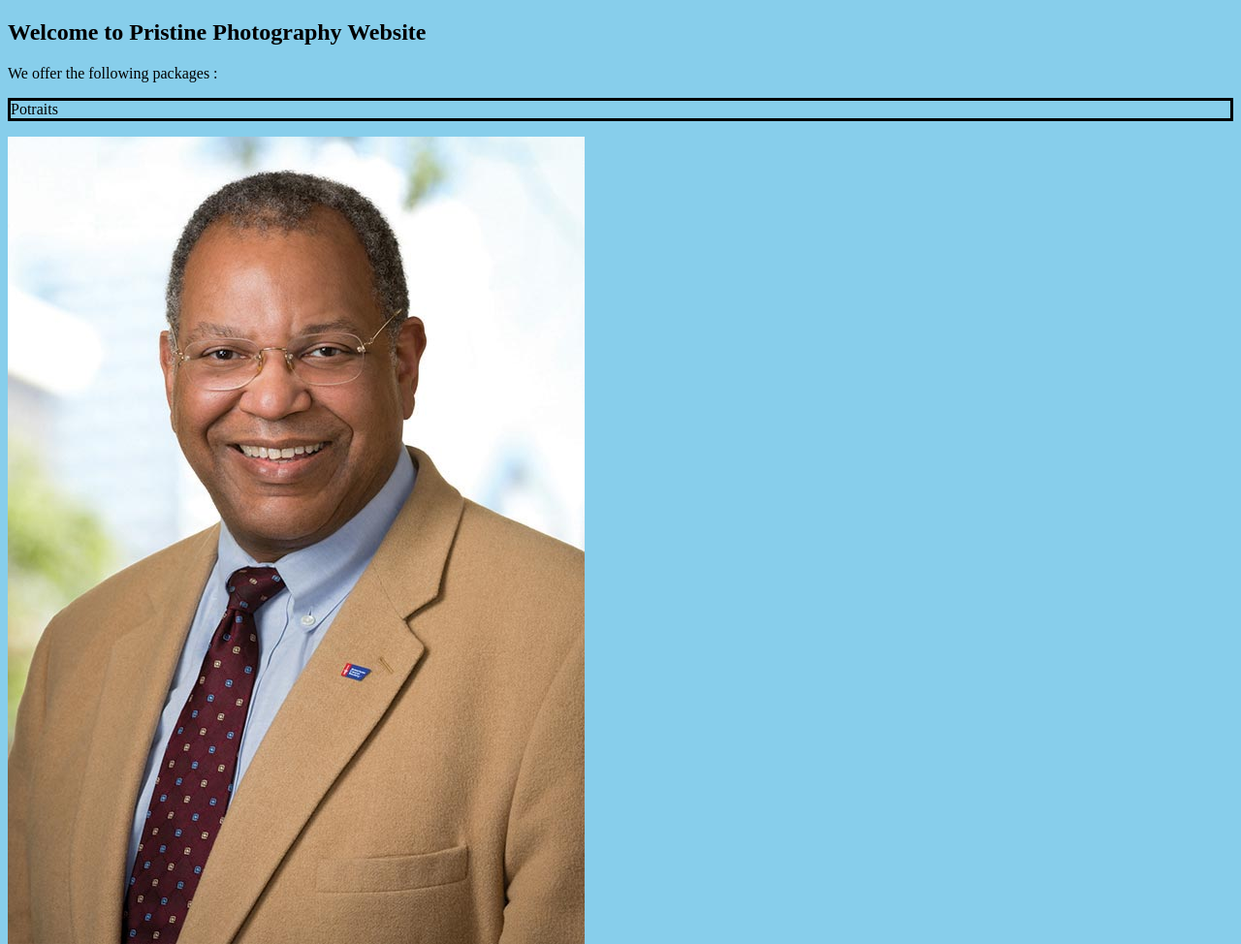
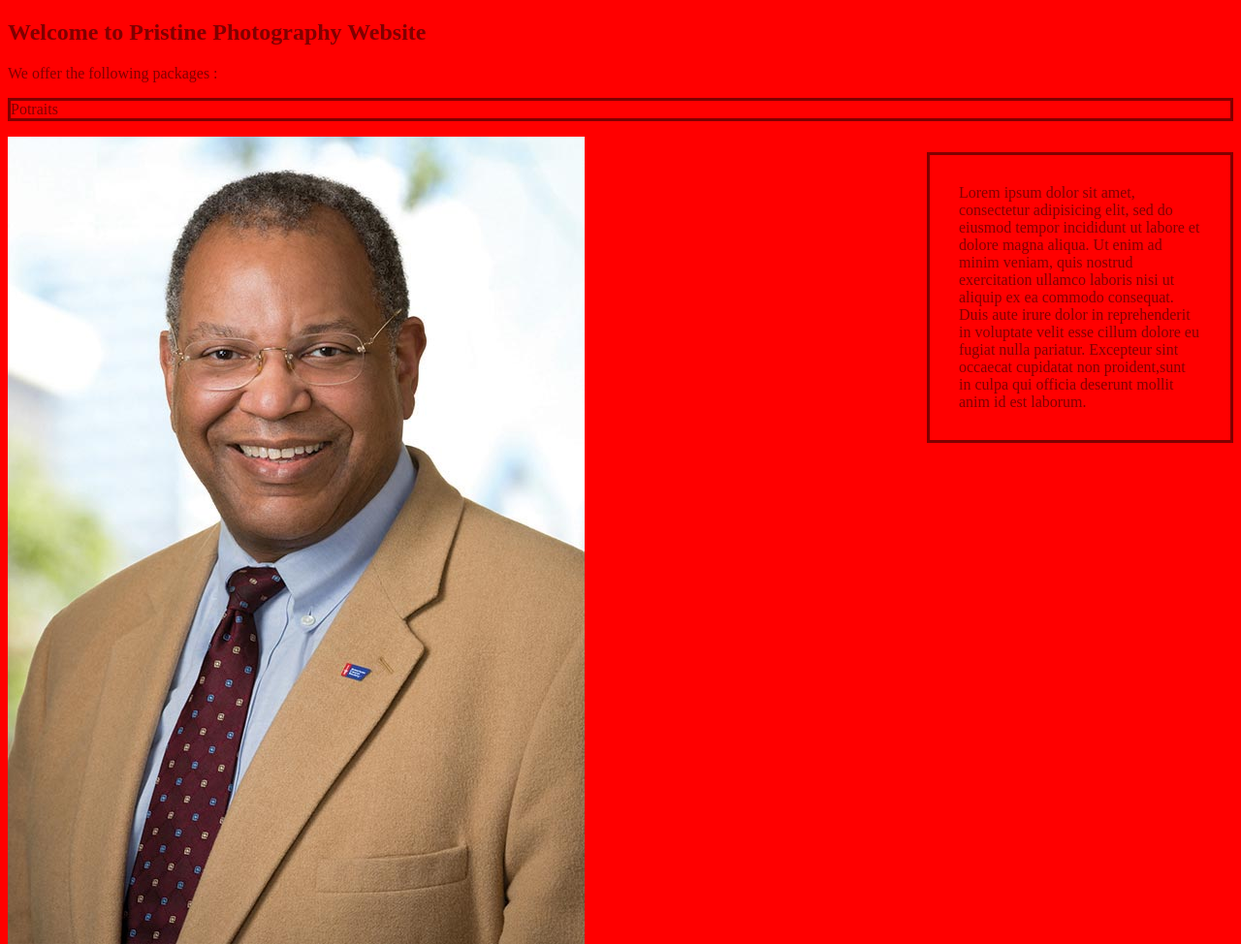
Before and after one commit to EmmanuelMuchiri/resume, a plain HTML site: page photograper-portfolio.html in a window 1280 px wide. Shown: the top 974 px of the page at 97% size. Drawn offline with Linux system fonts and the light colour scheme.

Commit message:
added a few media queries to styles to improve photographer-portfolio.html and make it readable across all screens

```diff
--- a/css/styles.css
+++ b/css/styles.css
@@ -1,8 +1,24 @@
-body
-{
-  background-color:skyblue;
+@media screen and (min-width: 480px) {
+  body {
+    background-color: skyblue;
+    color: maroon;
+  }
+}
 
+@media screen and (min-width :768px) {
+  body {
+    background-color: red;
+  }
+  .floats
+  {
+    width: 250px;
+    float: right;
+    padding: 30px;
+
+  }
 }
+
+
 .line1 {
   color: red;
   font-style: italic;
@@ -79,25 +95,24 @@ text-box {
   background-color: grey;
 }
 
-.cats p
-{
+.cats p {
   background-color: coral;
   font-weight: bold;
 }
-.dogs p
-{
+
+.dogs p {
   background-color: steelblue;
   font-style: italic;
 }
-.links
-{
+
+.links {
   text-decoration: underline;
 }
-.p1 p
-{
+
+.p1 p {
   border-style: solid;
 }
-.p2 p
-{
+
+.p2 p {
   background-color: gray;
 }
```
